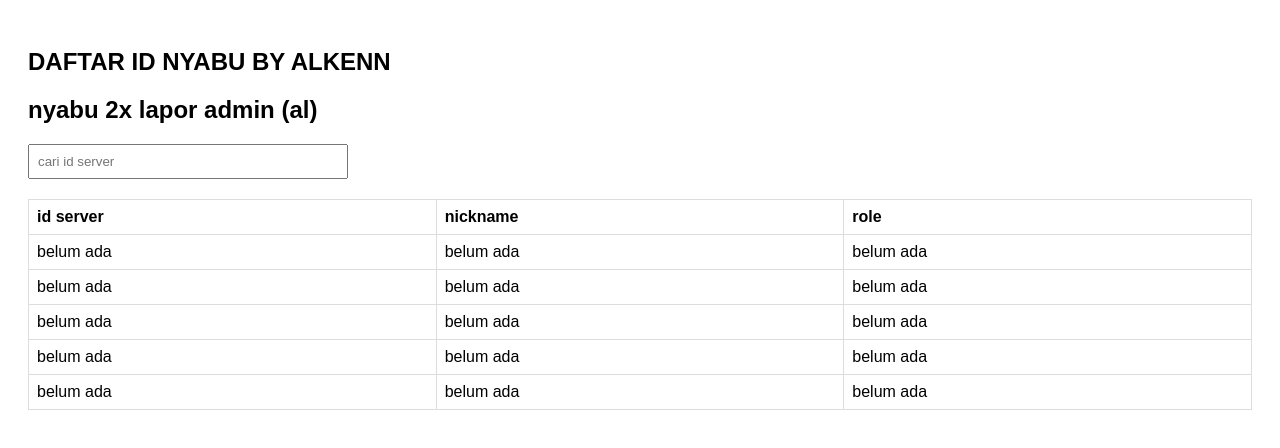
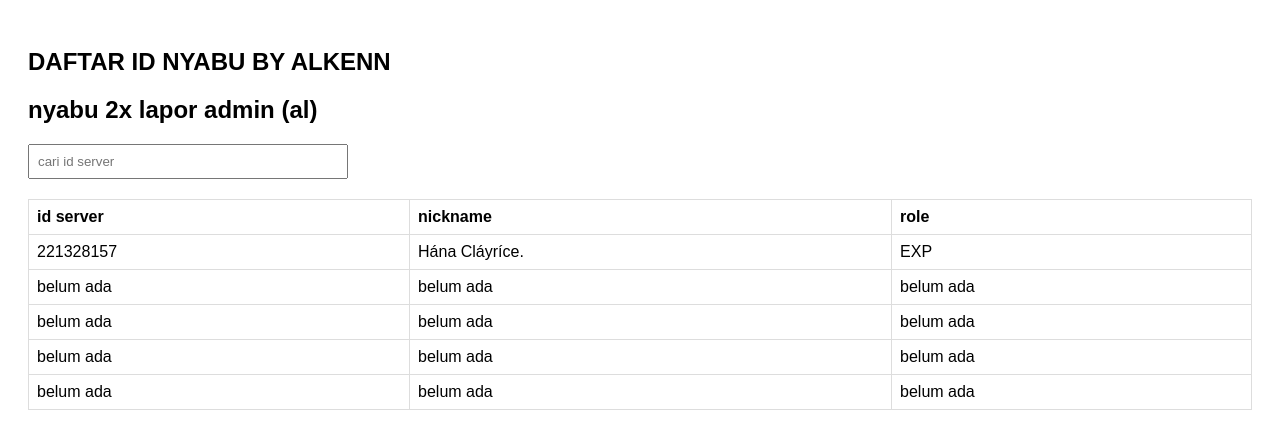
Before and after one commit to AlkenTzy/alken.github.io, a plain HTML site: page index.html in a window 1280 px wide. Drawn offline with Linux system fonts and the light colour scheme.

Commit message:
Update index.html

```diff
--- a/index.html
+++ b/index.html
@@ -44,9 +44,9 @@
     </thead>
     <tbody>
       <tr>
-        <td>belum ada</td>
-        <td>belum ada</td>
-        <td>belum ada</td>
+        <td>221328157</td>
+        <td>Hána Cláyríce.</td>
+        <td>EXP</td>
       </tr>
       <tr>
         <td>belum ada</td>
```
